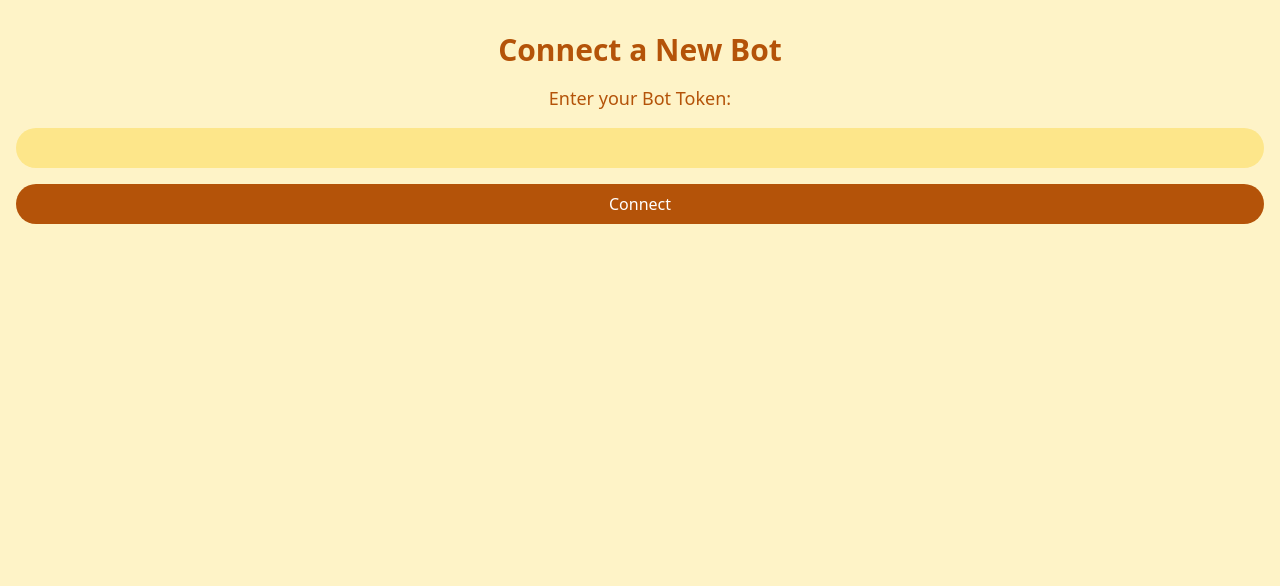
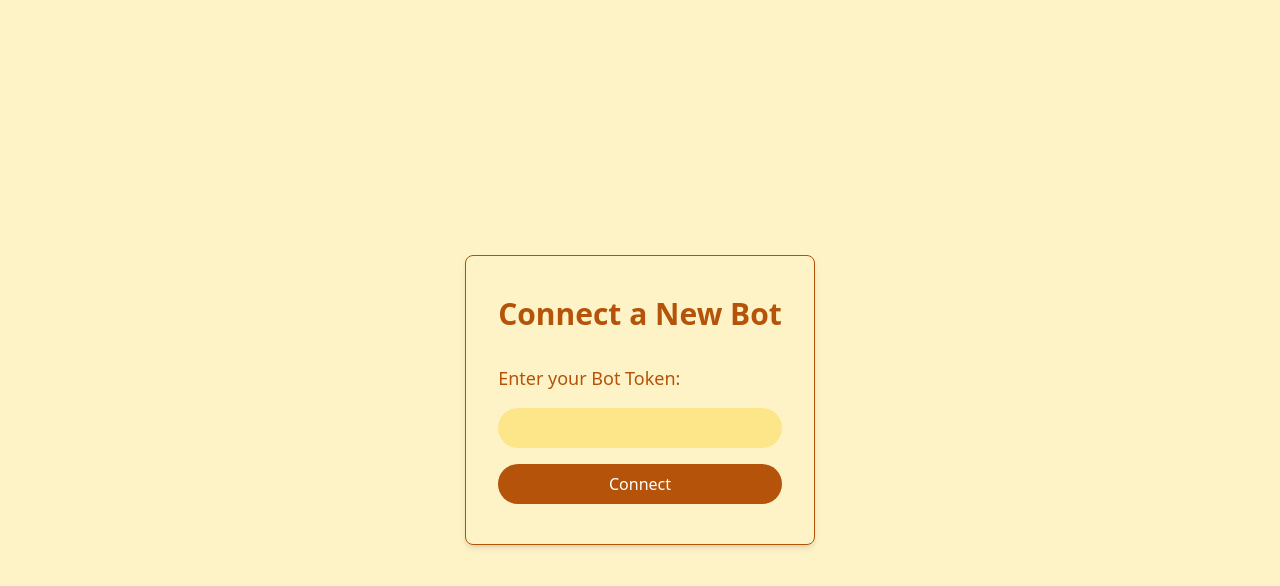
Before and after one commit to Jisin0/filmigobot, a plain HTML site: page public/index.html in a window 1280 px wide. Drawn offline with nearby package versions, Linux system fonts and the light colour scheme.

Commit message:
Update Homepage

```diff
--- a/public/index.html
+++ b/public/index.html
@@ -7,12 +7,12 @@
   <link href="https://unpkg.com/tailwindcss@^2/dist/tailwind.min.css" rel="stylesheet">
 </head>
 <body class="bg-yellow-100 font-sans">
-  <div class="container mx-auto px-4 py-8" align="center">
-    <h1 class="text-3xl font-bold text-yellow-700 mb-4">Connect a New Bot</h1>
-    <div class="flex flex-col space-y-4">
+  <div class="container mx-auto px-4 py-8 flex flex-col justify-center items-center min-h-screen">
+    <div class="bg-yellow-150 rounded-lg shadow-md px-8 py-10 border border-yellow-700">  <h1 class="text-3xl font-bold text-yellow-700 mb-8">Connect a New Bot</h1>  <div class="flex flex-col space-y-4">
       <label for="botToken" class="text-lg text-yellow-700">Enter your Bot Token:</label>
       <input type="text" id="botToken" class="rounded-full px-4 py-2 bg-yellow-200 text-yellow-900 focus:outline-none focus:ring-2 focus:ring-yellow-400 placeholder:text-gray-400">
       <button type="button" id="connectButton" class="rounded-full px-8 py-2 bg-yellow-700 text-white hover:bg-yellow-600 focus:outline-none focus:ring-2 focus:ring-yellow-400">Connect</button>
+    </div>
     </div>
   </div>
   <script>
```
